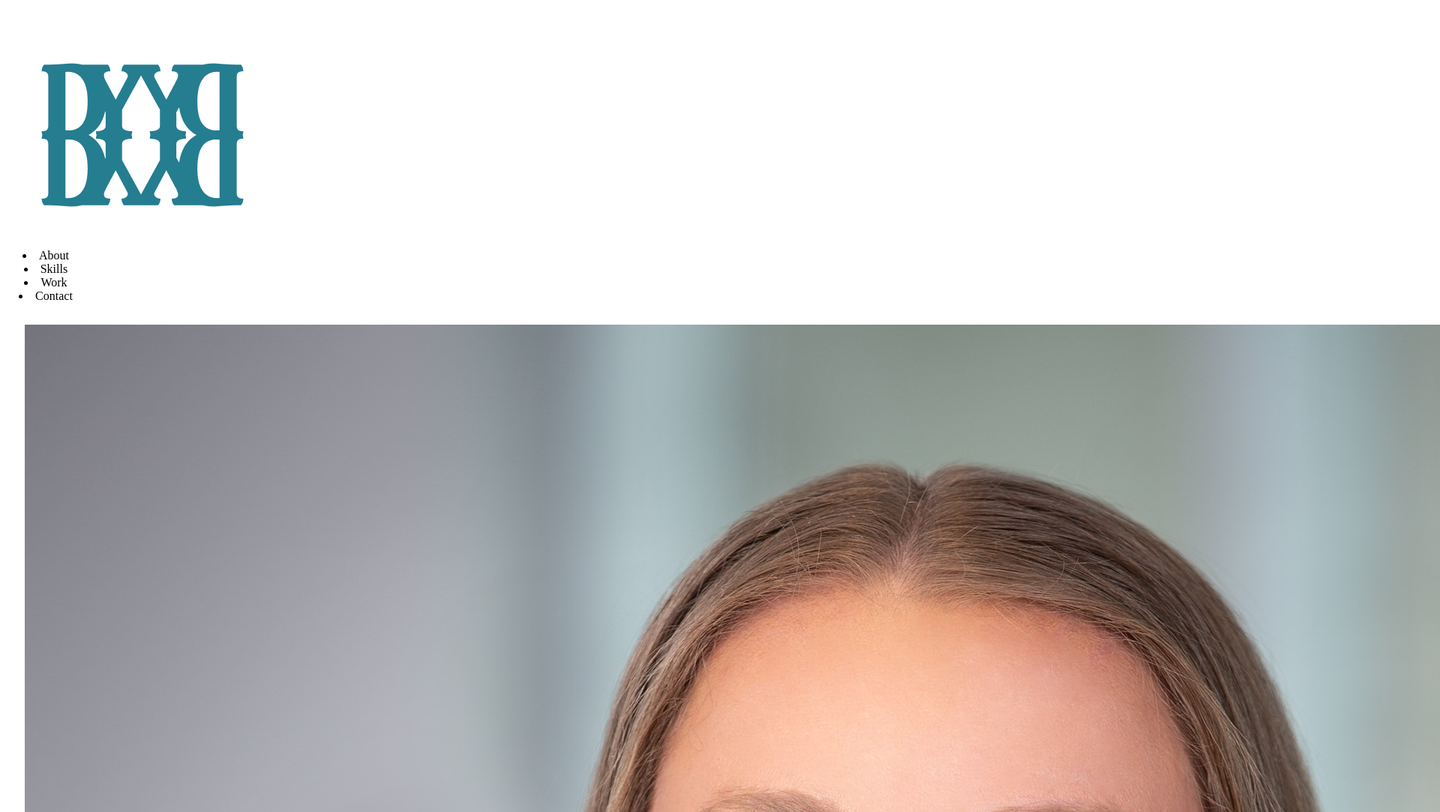
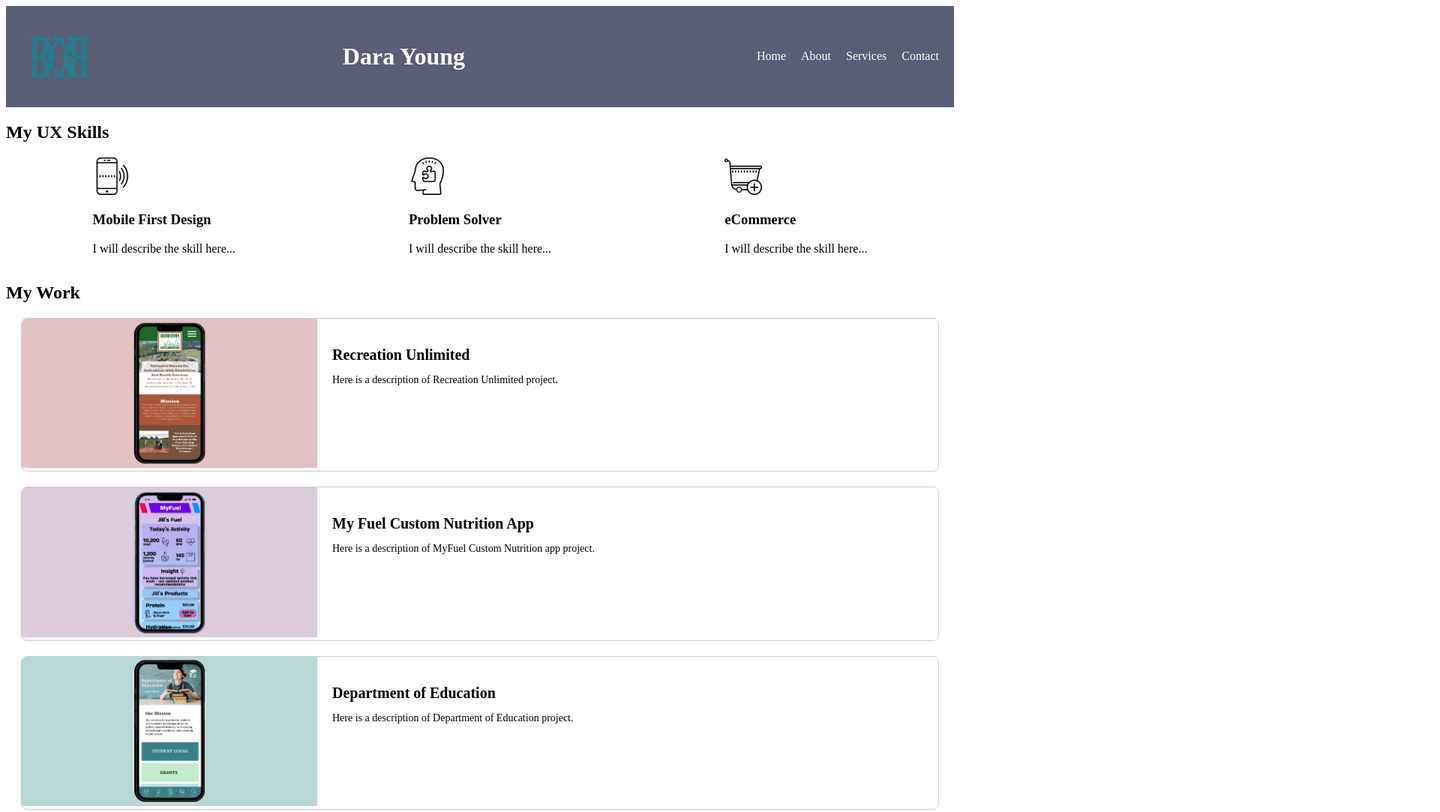
Before and after one commit to darayoung/UX_UI_HW_18, a plain HTML site: page index.html in a window 1280 px wide. Shown: the top 1083 px of the page at 75% size, 1920 px wide, since content can reach past the window. Drawn offline with Linux system fonts and the light colour scheme.

Commit message:
Updates to homepage

```diff
--- a/CSS/style.css
+++ b/CSS/style.css
@@ -1,23 +1,92 @@
+/* code for header*/
+
 .inline-block{
 display: inline-block;
 vertical-align: top;
+width: 100%;
 }
-.logo{
-    width: 23%;
-    padding: 1%;
-    text-align: center;
+header {
+    display: flex;
+    justify-content: space-between;
+    align-items: center;
+    padding: 20px;
+    background-color: #575E75;
+    color: #fff;
+  }
+  /* Style for the logo */
+  .logo img {
+    width: 100px; /* Set your desired logo size */
+  }
+  /* Style for the navigation */
+  .navigation ul {
+    list-style: none;
+    display: flex;
+  }
+  .navigation li {
+    margin-left: 20px;
+  }
+  .navigation a {
+    text-decoration: none;
+    color: #fff;
+  }
+
+/* here is the code for the cards*/
+  .card {
+    display: flex;
+    flex-direction: column;
+    border: 1px solid #ccc;
+    border-radius: 8px;
+    overflow: hidden;
+    margin: 20px;
+  }
+  .card-image img {
+    width: 100%;
+    height: auto;
+  }
+  .card-content {
+    padding: 15px;
+    background-color: #f9f9f9;
+  }
+  .card-title {
+    font-size: 20px;
+    margin-bottom: 10px;
+  }
+  .card-description {
+    font-size: 14px;
+  }
+  /* Media Query for Desktop */
+  @media (min-width: 768px) {
+    .card {
+      flex-direction: row;
+    }
+    .card-image {
+      flex: 1;
+    }
+    .card-content {
+      flex: 2;
+      padding: 20px;
+      background-color: #fff;
+    }
+  }
+
+
+
+
+.content{
+max-width: 200px;
+margin: 0;
 }
-.ul{
-    width: 50%;
-    margin-left: auto;
+
+.flexContainer {
+ display:flex;
+ flex-wrap: wrap;
+ align-items: center;
+ justify-content: space-around;
+
+
+
 }
-.heroImg{
-height: 600px;
-padding: 25px;}
-{.content
-width: 500px;
-margin: 0 auto;
-}
+
 .footer{
 background-color: #373738;
 }
--- a/index.html
+++ b/index.html
@@ -5,24 +5,78 @@
         <title></title>
     </head>
     <body>
-        <header> <div class="navigation">
-            <div class="inline-block">
-            <div class="logo"><img src="Images\DY Logo.png">
-            <nav class="inline-block">
-                <li>About</li>
-                <li>Skills</li>
-                <li>Work</li>
-                <li>Contact</li>
+        <header>
+            <div class="logo">
+              <img src="Images/DY Logo.png" alt="Logo">
+
+            </div>
+            <h1>Dara Young</h1><nav class="navigation">
+              <ul>
+                <li><a href="#">Home</a></li>
+                <li><a href="#">About</a></li>
+                <li><a href="#">Services</a></li>
+                <li><a href="#">Contact</a></li>
+              </ul>
             </nav>
-             </div>
-            </div>
-        </div></header>
+          </header>
 
-        <section class="heroImg">
-            <div class="content">
-                <img src="Images/Young, Dara 2023_6_12.jpg">
 
-                </width>
+        <section class="mySkills">
+            <h1>My UX Skills</h1>
+            <div class="flexContainer">
+                <div>
+                    <img src="Images/Phone with Audio.png">
+                    <h3>Mobile First Design</h3>
+                    <p>I will describe the skill here...</p>
+                </div>
+                <div>
+                    <img src="Images/Problem Solver.png">
+                    <h3>Problem Solver</h3>
+                    <p>I will describe the skill here...</p>
+                </div>
+                <div>
+                    <img src="Images/eCommerce.png">
+                    <h3>eCommerce</h3>
+                    <p>I will describe the skill here...</p>
+                </div>
+                </div>
+</section>
+<section class="myWork">
+    <h1>My Work</h1>
+
+
+<div class="card">
+    <div class="card-image">
+      <img src="Images/Rec Unlimited.png" alt="Recreation Unlimited Image">
+    </div>
+    <div class="card-content">
+      <h2 class="card-title">Recreation Unlimited</h2>
+      <p class="card-description">Here is a description of Recreation Unlimited project.</p>
+    </div>
+  </div>
+
+<div class="card">
+    <div class="card-image">
+      <img src="Images/My Fuel.png" alt="My Fuel Image">
+    </div>
+    <div class="card-content">
+      <h2 class="card-title">My Fuel Custom Nutrition App</h2>
+      <p class="card-description">Here is a description of MyFuel Custom Nutrition app project.</p>
+    </div>
+  </div>
+
+ <div class="card">
+    <div class="card-image">
+      <img src="Images/Dept of Ed.png" alt="Dept of Ed Image">
+    </div>
+    <div class="card-content">
+      <h2 class="card-title">Department of Education</h2>
+      <p class="card-description">Here is a description of Department of Education project.</p>
+    </div>
+  </div>
+</section>
+
+
                 <p>Here is a paragraph about Dara!</p>
                 <button>Download Resume</button>
 
@@ -34,8 +88,6 @@
                 <li class="inline-block">Contact</li>
                 </ul>
             </footer>
-            </div>
-        </section>
 
 
     </body>
```
Also changed, not shown: Images/Dept of Ed.png (added), Images/My Fuel.png (added), Images/Phone with Audio.png (added), Images/Problem Solver.png (added), Images/Rec Unlimited.png (added), Images/eCommerce.png (added).
